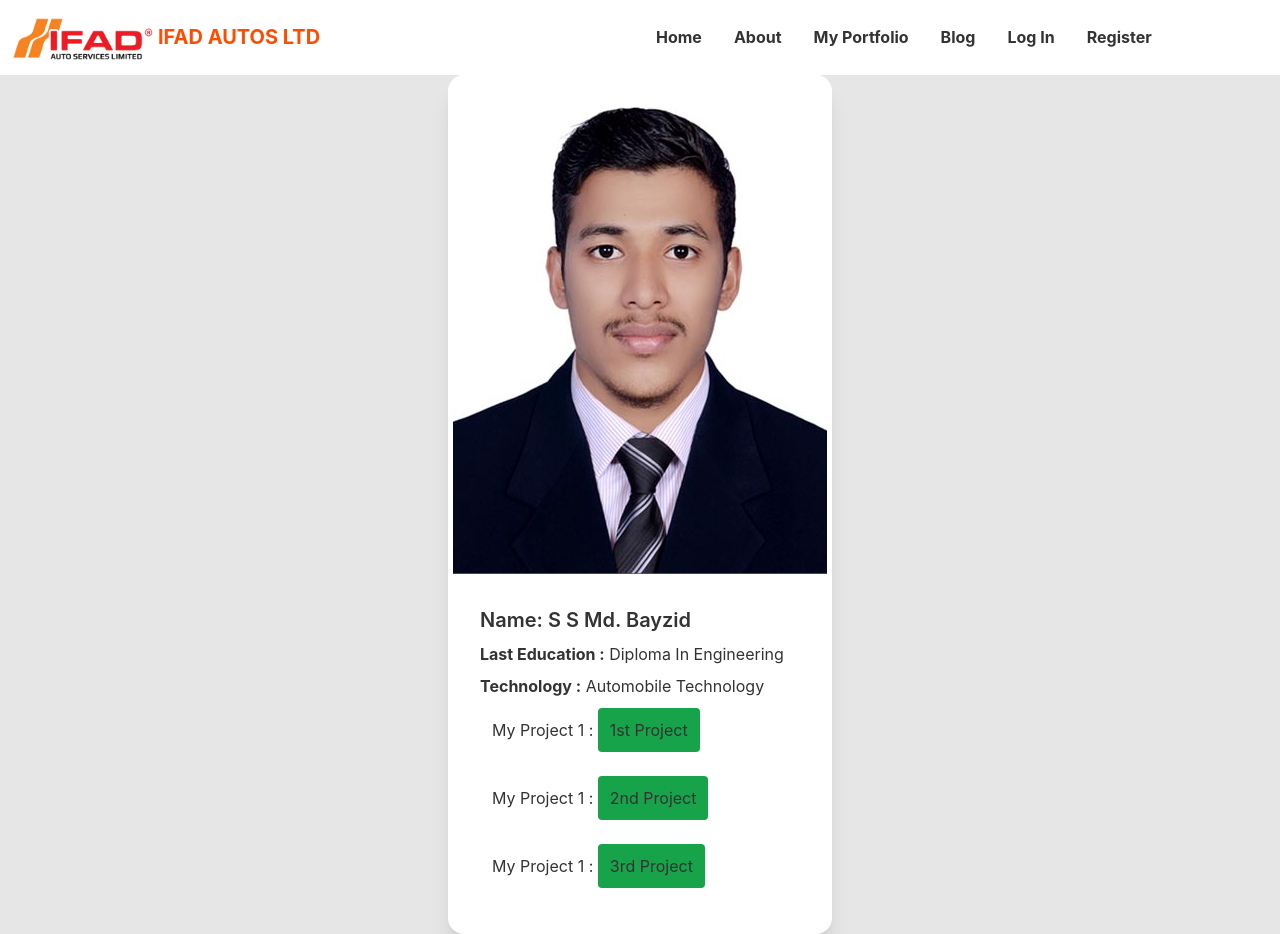
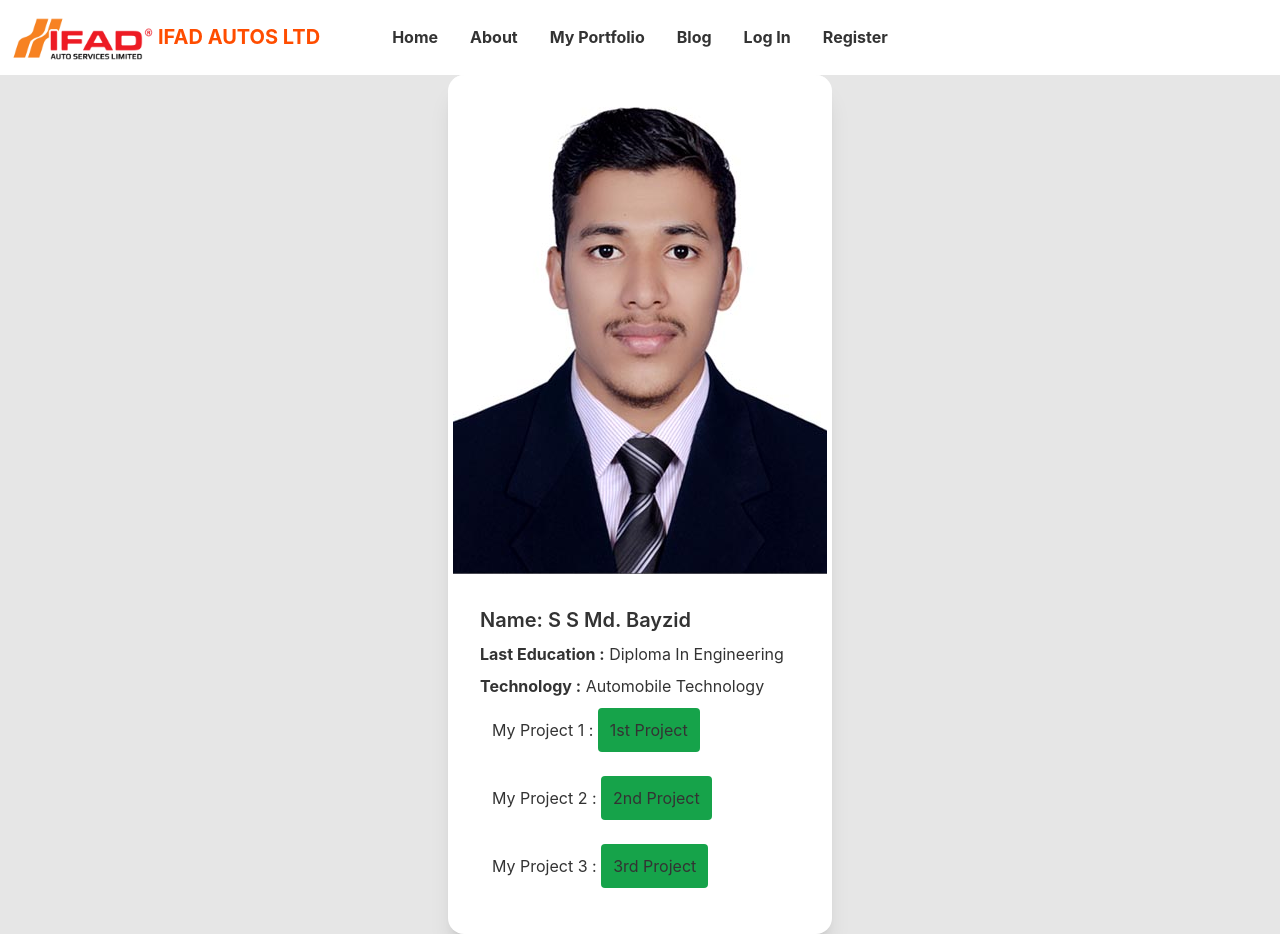
Before and after one commit to ssmdbayzid/ifad-automobile-client-site, a React (Create React App) app: page /protpolio in a window 1280 px wide. Built offline with nearby package versions, Linux system fonts and the light colour scheme; no server answers.

Commit message:
added project link

```diff
--- a/src/Pages/Dashboard/Dashboard.js
+++ b/src/Pages/Dashboard/Dashboard.js
@@ -42,10 +42,6 @@ const Dashboard = () => {
                     </ul>
                     </div>)
                     }
-
-
-
-
         </div>
     );
 };
--- a/src/Pages/Share/Header.js
+++ b/src/Pages/Share/Header.js
@@ -39,6 +39,8 @@ const Header = () => {
                     <ul tabIndex="0" className="menu menu-compact font-bold dropdown-content mt-3 p-2  bg-base-100 rounded-box w-52">
                         {navbar}
                     </ul>
+
+
                 </div>
                 <div className='flex items-center justity-center'>
                     <img src={logo} style={{ width: '150px' }} className="" alt="logo" />
@@ -49,8 +51,12 @@ const Header = () => {
             <div className="navbar-center hidden lg:flex">
                 <ul className="menu menu-horizontal  font-bold p-0">
                     {navbar}
-
                 </ul>
+            </div>
+            <div className="navbar-end">
+                <label tabIndex="1" for="dashboard-sidebar" className="btn btn-ghost lg:hidden">
+                    <svg xmlns="http://www.w3.org/2000/svg" className="h-5 w-5" fill="none" viewBox="0 0 24 24" stroke="currentColor"><path strokeLinecap="round" strokeLinejoin="round" strokeWidth="2" d="M4 6h16M4 12h8m-8 6h16" /></svg>
+                </label>
             </div>
         </div>
     );
--- a/src/Pages/Share/Protpolio.js
+++ b/src/Pages/Share/Protpolio.js
@@ -14,8 +14,8 @@ const Portfolio = () => {
                     <p><strong>Technology :</strong> Automobile Technology</p>
                     <div class="card-actions justify-end">
                     <p className='p-3 mb-3'>My Project 1 : <a href='https://ifad-autos.web.app' className='p-3 bg-green-600 rounded'>1st Project</a></p>
-                    <p className='p-3 mb-3'>My Project 1 : <a href='https://chimerical-squirrel-f1631b.netlify.app/' className='p-3 bg-green-600 rounded'>2nd Project</a></p>
-                    <p className='p-3 mb-3'> My Project 1 : <a href='https://chimerical-squirrel-f1631b.netlify.app/home' className='p-3 bg-green-600 rounded'> 3rd Project </a></p>
+                    <p className='p-3 mb-3'>My Project 2 : <a href='https://chimerical-squirrel-f1631b.netlify.app/' className='p-3 bg-green-600 rounded'>2nd Project</a></p>
+                    <p className='p-3 mb-3'> My Project 3 : <a href='https://masuk-computers-warehouse.web.app/' className='p-3 bg-green-600 rounded'> 3rd Project </a></p>
                     </div>
                 </div>
             </div>
```
